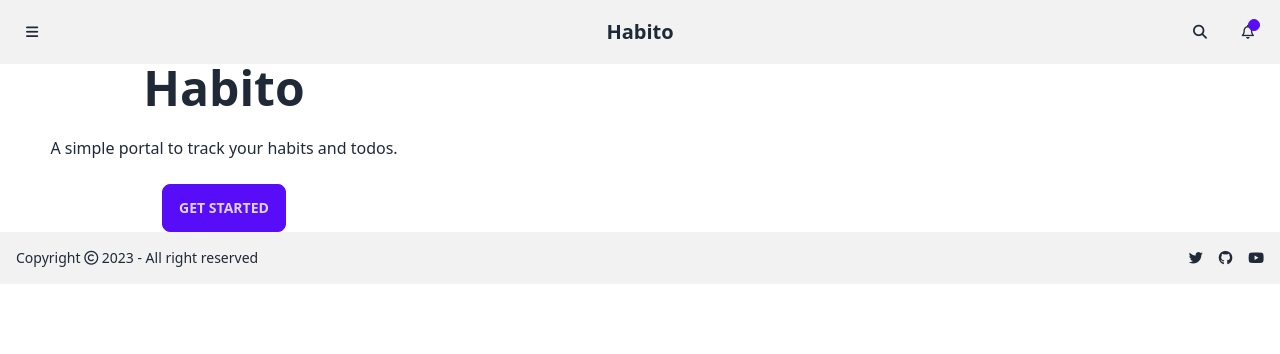
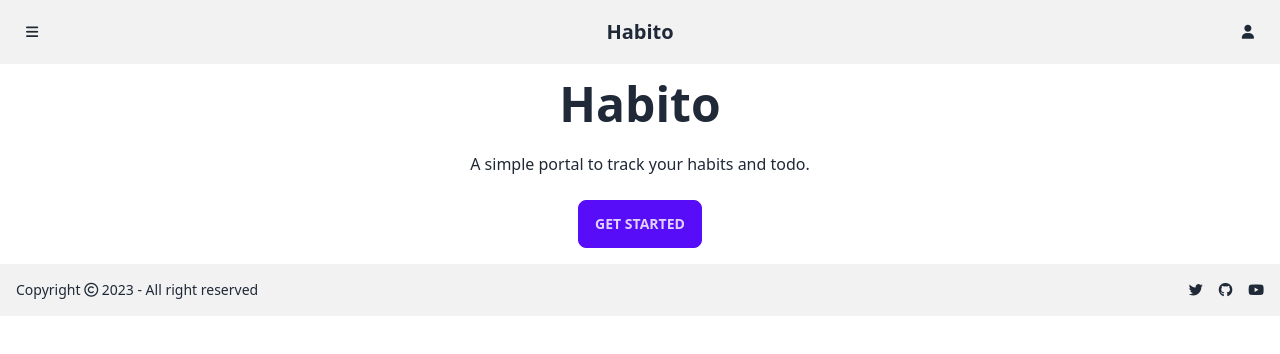
Before and after one commit to RatanShreshtha/Habito, a Nuxt app: page / in a window 1280 px wide. Shown: the top 354 px of the page. Built offline with nearby package versions, Linux system fonts and the light colour scheme.

Commit message:
Update navbar and index page

```diff
--- a/components/AppNavbar.vue
+++ b/components/AppNavbar.vue
@@ -8,8 +8,8 @@
           <i class="fa-solid fa-bars"></i>
         </label>
         <ul tabindex="0" class="menu menu-sm dropdown-content mt-3 z-[1] p-2 shadow bg-base-100 rounded-box w-52">
-          <li><a>Homepage</a></li>
-          <li><a>Portfolio</a></li>
+          <li><a>Profile</a></li>
+          <li><a>Statistics</a></li>
           <li><a>About</a></li>
         </ul>
       </div>
@@ -18,15 +18,15 @@
       <a class="btn btn-ghost normal-case text-xl">Habito</a>
     </div>
     <div class="navbar-end">
-      <button class="btn btn-ghost btn-circle">
-        <i class="fa-solid fa-magnifying-glass"></i>
-      </button>
-      <button class="btn btn-ghost btn-circle">
-        <div class="indicator">
-          <i class="fa-regular fa-bell"></i>
-          <span class="badge badge-xs badge-primary indicator-item"></span>
-        </div>
-      </button>
+      <div class="dropdown dropdown-end">
+        <label tabindex="0" class="btn btn-ghost btn-circle">
+          <i class="fa-solid fa-user"></i>
+        </label>
+        <ul tabindex="0" class="menu menu-sm dropdown-content mt-3 z-[1] p-2 shadow bg-base-100 rounded-box w-52">
+          <li><a>Sign In</a></li>
+          <li><a>Sign Out</a></li>
+        </ul>
+      </div>
     </div>
   </nav>
 </template>
--- a/pages/index.vue
+++ b/pages/index.vue
@@ -1,11 +1,11 @@
 <script lang="ts" setup></script>
 
 <template>
-  <main>
-    <div class="text-center">
+  <main class="hero">
+    <div class="hero-content text-center">
       <div class="max-w-md">
         <h1 class="text-5xl font-bold">Habito</h1>
-        <p class="py-6">A simple portal to track your habits and todos.</p>
+        <p class="py-6">A simple portal to track your habits and todo.</p>
         <button class="btn btn-primary">Get Started</button>
       </div>
     </div>
```
